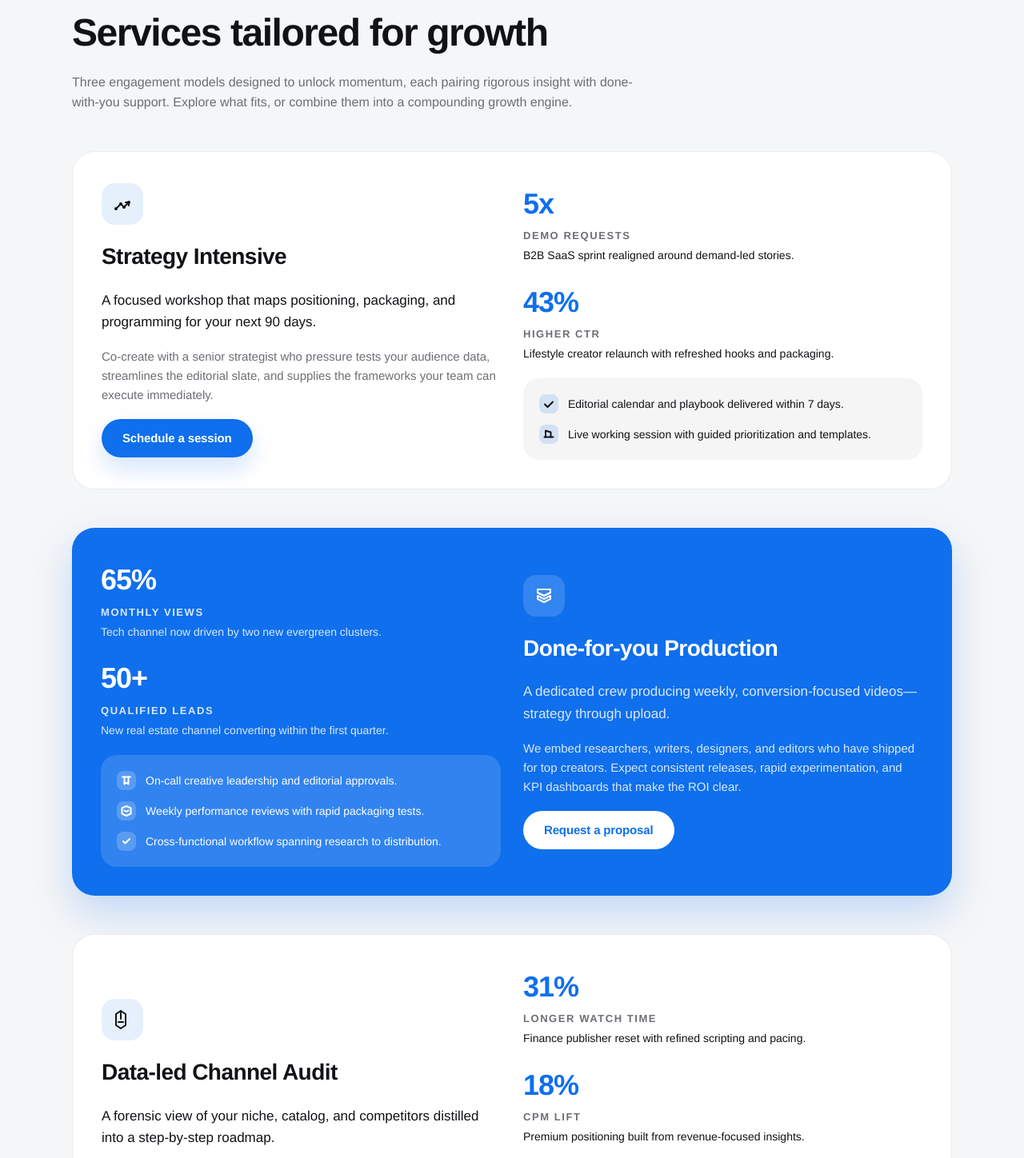
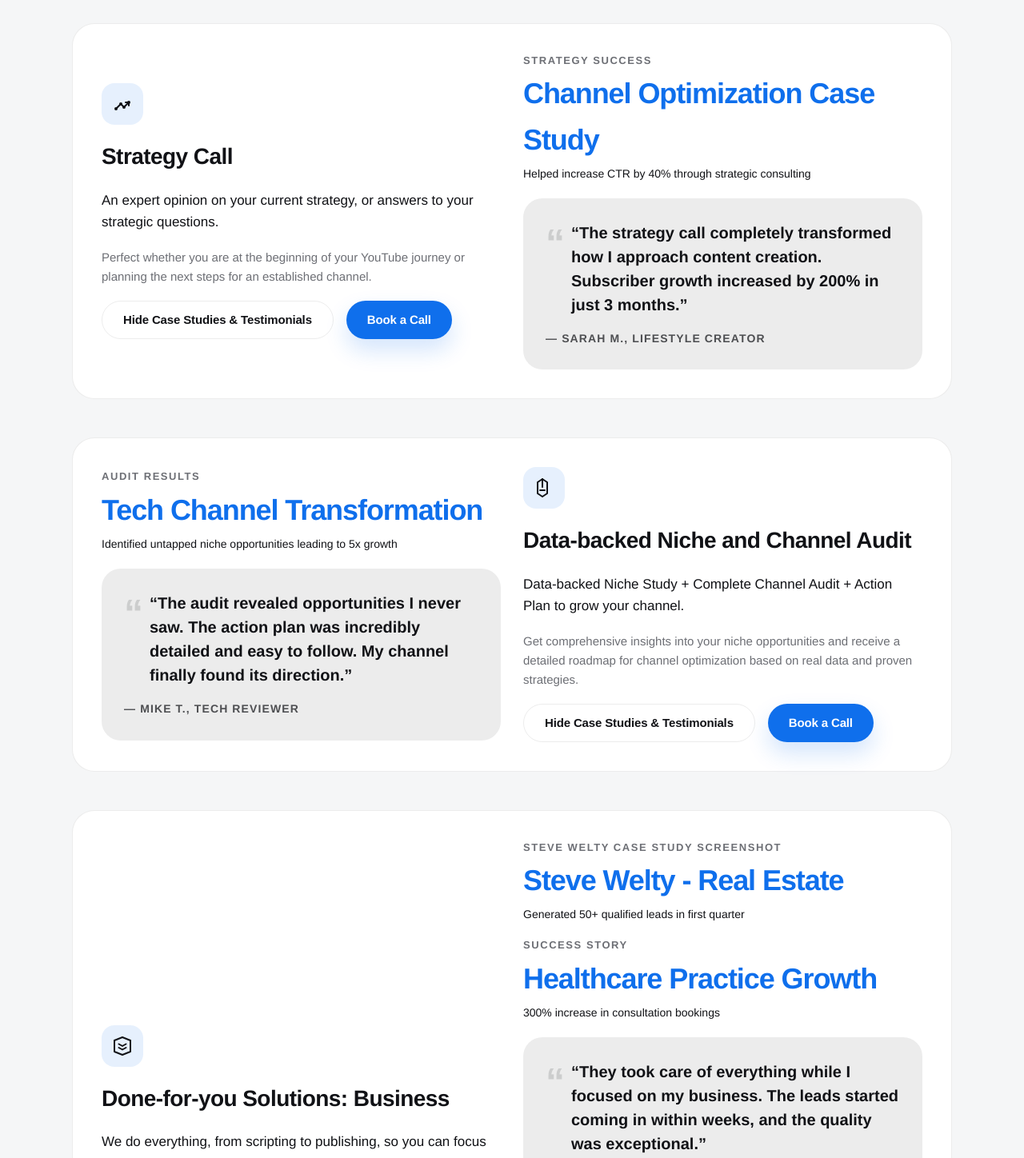
Before and after one commit to iliawerner/Simpler-Videos, a plain HTML site: page index.html in a window 1280 px wide. Shown: the part 750-2198 px from the top of the page at 80% size. Drawn offline with Linux system fonts and the light colour scheme.

Commit message:
Update hero and services copy

```diff
--- a/index.html
+++ b/index.html
@@ -96,32 +96,17 @@
         }
 
         .hero {
-            padding: 112px 0 96px;
+            padding: 132px 0 108px;
             display: grid;
-            gap: 32px;
+            gap: 36px;
             justify-items: start;
         }
 
-        .hero__eyebrow {
-            font-size: 15px;
-            font-weight: 600;
-            letter-spacing: 0.12em;
-            text-transform: uppercase;
-            color: var(--color-accent);
-        }
-
         .hero__title {
-            font-size: clamp(2.8rem, 6vw, 4rem);
+            font-size: clamp(3.5rem, 8vw, 5rem);
             font-weight: 700;
             letter-spacing: -0.04em;
             line-height: 1.08;
-            margin: 0;
-        }
-
-        .hero__description {
-            font-size: 17px;
-            max-width: 640px;
-            color: var(--color-muted);
             margin: 0;
         }
 
@@ -138,6 +123,18 @@
             cursor: pointer;
             text-decoration: none;
             transition: transform 0.3s ease, box-shadow 0.3s ease, background 0.3s ease;
+        }
+
+        .button--ghost {
+            background: transparent;
+            color: var(--color-text);
+            border: 1px solid var(--color-border);
+        }
+
+        .button--ghost:hover,
+        .button--ghost:focus-visible {
+            background: rgba(15, 111, 236, 0.08);
+            color: var(--color-text);
         }
 
         .button--primary {
@@ -569,19 +566,17 @@
 
     <main id="top">
         <section class="hero container fade-block" aria-labelledby="hero-title">
-            <span class="hero__eyebrow">Trusted growth partners</span>
-            <h1 class="hero__title" id="hero-title">YouTube business solutions built to convert</h1>
-            <p class="hero__description">A senior team of strategists, analysts, and producers who have grown channels across entertainment, real estate, healthcare, and finance. We design every video to win attention and deliver measurable revenue.</p>
+            <h1 class="hero__title" id="hero-title">YouTube business solutions, from industry veterans.</h1>
             <a class="button button--primary" href="https://calendly.com/your-link" target="_blank" rel="noopener">Book a discovery call</a>
         </section>
 
         <section class="section fade-block" id="services" aria-labelledby="services-title">
             <div class="container">
                 <div class="section__header">
-                    <h2 class="section__title" id="services-title">Services tailored for growth</h2>
-                    <p class="section__description">Three engagement models designed to unlock momentum, each pairing rigorous insight with done-with-you support. Explore what fits, or combine them into a compounding growth engine.</p>
+                    <h2 class="section__title" id="services-title">Solutions for your growth.</h2>
                 </div>
                 <div class="services-layout">
+
                     <article class="service fade-block">
                         <div class="service__content">
                             <div class="service__icon" aria-hidden="true">
@@ -594,105 +589,25 @@
                                     <circle cx="22" cy="12" r="2" fill="currentColor"/>
                                 </svg>
                             </div>
-                            <h3 class="service__title">Strategy Intensive</h3>
-                            <p class="service__lead">A focused workshop that maps positioning, packaging, and programming for your next 90 days.</p>
-                            <p class="service__body">Co-create with a senior strategist who pressure tests your audience data, streamlines the editorial slate, and supplies the frameworks your team can execute immediately.</p>
+                            <h3 class="service__title">Strategy Call</h3>
+                            <p class="service__lead">An expert opinion on your current strategy, or answers to your strategic questions.</p>
+                            <p class="service__body">Perfect whether you are at the beginning of your YouTube journey or planning the next steps for an established channel.</p>
                             <div class="service__actions">
-                                <a class="button button--primary" href="https://calendly.com/your-link" target="_blank" rel="noopener">Schedule a session</a>
+                                <button class="button button--ghost" type="button">Hide Case Studies &amp; Testimonials</button>
+                                <a class="button button--primary" href="https://calendly.com/your-link" target="_blank" rel="noopener">Book a Call</a>
                             </div>
                         </div>
                         <div class="service__visual">
                             <div class="service__metrics">
                                 <div class="metric">
-                                    <span class="metric__value">5x</span>
-                                    <span class="metric__label">Demo requests</span>
-                                    <span class="metric__context">B2B SaaS sprint realigned around demand-led stories.</span>
-                                </div>
-                                <div class="metric">
-                                    <span class="metric__value">43%</span>
-                                    <span class="metric__label">Higher CTR</span>
-                                    <span class="metric__context">Lifestyle creator relaunch with refreshed hooks and packaging.</span>
+                                    <span class="metric__label">Strategy Success</span>
+                                    <span class="metric__value">Channel Optimization Case Study</span>
+                                    <span class="metric__context">Helped increase CTR by 40% through strategic consulting</span>
                                 </div>
                             </div>
-                            <div class="visual-card">
-                                <div class="visual-card__item">
-                                    <div class="visual-card__icon" aria-hidden="true">
-                                        <svg width="16" height="16" viewBox="0 0 16 16" fill="none" xmlns="http://www.w3.org/2000/svg">
-                                            <path d="M3 8.5L6.5 12L13 5.5" stroke="currentColor" stroke-width="2" stroke-linecap="round" stroke-linejoin="round"/>
-                                        </svg>
-                                    </div>
-                                    <p class="visual-card__text">Editorial calendar and playbook delivered within 7 days.</p>
-                                </div>
-                                <div class="visual-card__item">
-                                    <div class="visual-card__icon" aria-hidden="true">
-                                        <svg width="16" height="16" viewBox="0 0 16 16" fill="none" xmlns="http://www.w3.org/2000/svg">
-                                            <path d="M2.5 11.5H13.5" stroke="currentColor" stroke-width="2" stroke-linecap="round"/>
-                                            <path d="M4 11.5V3.5L10.5 5.5V11.5" stroke="currentColor" stroke-width="2" stroke-linecap="round" stroke-linejoin="round"/>
-                                        </svg>
-                                    </div>
-                                    <p class="visual-card__text">Live working session with guided prioritization and templates.</p>
-                                </div>
-                            </div>
-                        </div>
-                    </article>
-
-                    <article class="service service--feature fade-block">
-                        <span class="service__badge">Most popular</span>
-                        <div class="service__content">
-                            <div class="service__icon" aria-hidden="true">
-                                <svg width="28" height="28" viewBox="0 0 28 28" fill="none" xmlns="http://www.w3.org/2000/svg">
-                                    <path d="M6 6H22V10L14 14L6 10V6Z" stroke="currentColor" stroke-width="2" stroke-linejoin="round"/>
-                                    <path d="M6 10L14 14L22 10" stroke="currentColor" stroke-width="2" stroke-linecap="round" stroke-linejoin="round"/>
-                                    <path d="M6 14L14 18L22 14V18L14 22L6 18V14Z" stroke="currentColor" stroke-width="2" stroke-linejoin="round"/>
-                                </svg>
-                            </div>
-                            <h3 class="service__title">Done-for-you Production</h3>
-                            <p class="service__lead">A dedicated crew producing weekly, conversion-focused videos—strategy through upload.</p>
-                            <p class="service__body">We embed researchers, writers, designers, and editors who have shipped for top creators. Expect consistent releases, rapid experimentation, and KPI dashboards that make the ROI clear.</p>
-                            <div class="service__actions">
-                                <a class="button button--primary" href="mailto:hello@simplervideos.com">Request a proposal</a>
-                            </div>
-                        </div>
-                        <div class="service__visual">
-                            <div class="service__metrics">
-                                <div class="metric">
-                                    <span class="metric__value">65%</span>
-                                    <span class="metric__label">Monthly views</span>
-                                    <span class="metric__context">Tech channel now driven by two new evergreen clusters.</span>
-                                </div>
-                                <div class="metric">
-                                    <span class="metric__value">50+</span>
-                                    <span class="metric__label">Qualified leads</span>
-                                    <span class="metric__context">New real estate channel converting within the first quarter.</span>
-                                </div>
-                            </div>
-                            <div class="visual-card visual-card--light">
-                                <div class="visual-card__item">
-                                    <div class="visual-card__icon" aria-hidden="true">
-                                        <svg width="16" height="16" viewBox="0 0 16 16" fill="none" xmlns="http://www.w3.org/2000/svg">
-                                            <path d="M3 3.5H13" stroke="currentColor" stroke-width="2" stroke-linecap="round"/>
-                                            <path d="M5.5 3.5V12.5L8 10.5L10.5 12.5V3.5" stroke="currentColor" stroke-width="2" stroke-linecap="round" stroke-linejoin="round"/>
-                                        </svg>
-                                    </div>
-                                    <p class="visual-card__text">On-call creative leadership and editorial approvals.</p>
-                                </div>
-                                <div class="visual-card__item">
-                                    <div class="visual-card__icon" aria-hidden="true">
-                                        <svg width="16" height="16" viewBox="0 0 16 16" fill="none" xmlns="http://www.w3.org/2000/svg">
-                                            <path d="M2.5 4.5L8 2L13.5 4.5V11.5L8 14L2.5 11.5V4.5Z" stroke="currentColor" stroke-width="2" stroke-linejoin="round"/>
-                                            <path d="M5.5 7.5L8 9L10.5 7.5" stroke="currentColor" stroke-width="2" stroke-linecap="round" stroke-linejoin="round"/>
-                                        </svg>
-                                    </div>
-                                    <p class="visual-card__text">Weekly performance reviews with rapid packaging tests.</p>
-                                </div>
-                                <div class="visual-card__item">
-                                    <div class="visual-card__icon" aria-hidden="true">
-                                        <svg width="16" height="16" viewBox="0 0 16 16" fill="none" xmlns="http://www.w3.org/2000/svg">
-                                            <path d="M4 8L6.5 10.5L12 5" stroke="currentColor" stroke-width="2" stroke-linecap="round" stroke-linejoin="round"/>
-                                        </svg>
-                                    </div>
-                                    <p class="visual-card__text">Cross-functional workflow spanning research to distribution.</p>
-                                </div>
+                            <div class="testimonial-block">
+                                <p class="testimonial-block__quote">“The strategy call completely transformed how I approach content creation. Subscriber growth increased by 200% in just 3 months.”</p>
+                                <p class="testimonial-block__author">— Sarah M., Lifestyle Creator</p>
                             </div>
                         </div>
                     </article>
@@ -706,29 +621,70 @@
                                     <path d="M9 17H15" stroke="currentColor" stroke-width="2" stroke-linecap="round"/>
                                 </svg>
                             </div>
-                            <h3 class="service__title">Data-led Channel Audit</h3>
-                            <p class="service__lead">A forensic view of your niche, catalog, and competitors distilled into a step-by-step roadmap.</p>
-                            <p class="service__body">We combine keyword demand, retention curves, thumbnail diagnostics, and creative pattern analysis. Receive a segmented dashboard, prioritized experiments, and a packaging system your team can scale.</p>
+                            <h3 class="service__title">Data-backed Niche and Channel Audit</h3>
+                            <p class="service__lead">Data-backed Niche Study + Complete Channel Audit + Action Plan to grow your channel.</p>
+                            <p class="service__body">Get comprehensive insights into your niche opportunities and receive a detailed roadmap for channel optimization based on real data and proven strategies.</p>
                             <div class="service__actions">
-                                <a class="button button--primary" href="https://calendly.com/your-link" target="_blank" rel="noopener">Book a walkthrough</a>
+                                <button class="button button--ghost" type="button">Hide Case Studies &amp; Testimonials</button>
+                                <a class="button button--primary" href="https://calendly.com/your-link" target="_blank" rel="noopener">Book a Call</a>
                             </div>
                         </div>
                         <div class="service__visual">
                             <div class="service__metrics">
                                 <div class="metric">
-                                    <span class="metric__value">31%</span>
-                                    <span class="metric__label">Longer watch time</span>
-                                    <span class="metric__context">Finance publisher reset with refined scripting and pacing.</span>
-                                </div>
-                                <div class="metric">
-                                    <span class="metric__value">18%</span>
-                                    <span class="metric__label">CPM lift</span>
-                                    <span class="metric__context">Premium positioning built from revenue-focused insights.</span>
+                                    <span class="metric__label">Audit Results</span>
+                                    <span class="metric__value">Tech Channel Transformation</span>
+                                    <span class="metric__context">Identified untapped niche opportunities leading to 5x growth</span>
                                 </div>
                             </div>
                             <div class="testimonial-block">
-                                <p class="testimonial-block__quote">The audit exposed exactly where we were leaving growth on the table and how to capture it.</p>
-                                <p class="testimonial-block__author">Head of Growth · Series B fintech</p>
+                                <p class="testimonial-block__quote">“The audit revealed opportunities I never saw. The action plan was incredibly detailed and easy to follow. My channel finally found its direction.”</p>
+                                <p class="testimonial-block__author">— Mike T., Tech Reviewer</p>
+                            </div>
+                        </div>
+                    </article>
+
+                    <article class="service fade-block">
+                        <div class="service__content">
+                            <div class="service__icon" aria-hidden="true">
+                                <svg width="28" height="28" viewBox="0 0 28 28" fill="none" xmlns="http://www.w3.org/2000/svg">
+                                    <path d="M4 7L14 3L24 7V21L14 25L4 21V7Z" stroke="currentColor" stroke-width="2" stroke-linejoin="round"/>
+                                    <path d="M9.5 11.5L14 14L18.5 11.5" stroke="currentColor" stroke-width="2" stroke-linecap="round" stroke-linejoin="round"/>
+                                    <path d="M9.5 16L14 18.5L18.5 16" stroke="currentColor" stroke-width="2" stroke-linecap="round" stroke-linejoin="round"/>
+                                </svg>
+                            </div>
+                            <h3 class="service__title">Done-for-you Solutions: Business</h3>
+                            <p class="service__lead">We do everything, from scripting to publishing, so you can focus on shooting content. No fluff, just leads.</p>
+                            <p class="service__body">This solution gives you back your time while we use our expertise—honed across 80+ businesses in Real Estate, Healthcare, and Finance—to attract leads and grow your business.</p>
+                            <div class="service__actions">
+                                <button class="button button--ghost" type="button">Hide Case Studies &amp; Testimonials</button>
+                                <a class="button button--primary" href="https://calendly.com/your-link" target="_blank" rel="noopener">Book a Call</a>
+                            </div>
+                        </div>
+                        <div class="service__visual">
+                            <div class="service__metrics">
+                                <div class="metric">
+                                    <span class="metric__label">Steve Welty Case Study Screenshot</span>
+                                    <span class="metric__value">Steve Welty - Real Estate</span>
+                                    <span class="metric__context">Generated 50+ qualified leads in first quarter</span>
+                                </div>
+                                <div class="metric">
+                                    <span class="metric__label">Success Story</span>
+                                    <span class="metric__value">Healthcare Practice Growth</span>
+                                    <span class="metric__context">300% increase in consultation bookings</span>
+                                </div>
+                            </div>
+                            <div class="testimonial-block">
+                                <p class="testimonial-block__quote">“They took care of everything while I focused on my business. The leads started coming in within weeks, and the quality was exceptional.”</p>
+                                <p class="testimonial-block__author">— Dr. Jennifer K., Healthcare</p>
+                            </div>
+                            <div class="testimonial-block">
+                                <p class="testimonial-block__quote">“Best investment I've made for my business. Their team understands what works and delivers results consistently.”</p>
+                                <p class="testimonial-block__author">— Robert L., Financial Advisor</p>
+                            </div>
+                            <div class="visual-card visual-card--light">
+                                <p class="visual-card__text">Content Strategy for Entertainment Channels</p>
+                                <p class="visual-card__text">Get access to the experts behind Mr Beast, FaZe Rug and many other platform-defining channels. Get in touch for more.</p>
                             </div>
                         </div>
                     </article>
@@ -739,15 +695,15 @@
         <section class="section about fade-block" id="about" aria-labelledby="about-title">
             <div class="container">
                 <div class="section__header">
-                    <h2 class="section__title" id="about-title">About our collective</h2>
-                    <p class="section__description">A network of senior operators who have scaled flagship channels and franchises that defined categories.</p>
+                    <h2 class="section__title" id="about-title">About</h2>
                 </div>
                 <div class="about__content">
-                    <div class="about__image" aria-hidden="true">Team</div>
+                    <div class="about__image" aria-hidden="true">Profile Photo</div>
                     <div class="about__text">
-                        <p>For over a decade we have designed YouTube ecosystems for global brands and breakout creators. Simpler Videos exists to bring that experience to teams ready for their next stage of growth.</p>
-                        <p>Our strategists have led launches for <strong>Warner Bros</strong>, <strong>Adult Swim</strong>, and <strong>Cartoon Network</strong>, driving over one billion monthly views. The same minds shaped the success of franchises like <strong>Adventure Time</strong>, <strong>Rick and Morty</strong>, and <strong>Teletubbies</strong>.</p>
-                        <p>When you partner with us, you gain a tailored roster of researchers, writers, designers, and editors matched to your industry. We operate as an embedded growth team focused on measurable outcomes.</p>
+
+                        <p>For over a decade, I've been the strategic mind behind the YouTube success of some of the world's most iconic brands. My passion is helping creators and companies achieve their most ambitious goals on the platform.</p>
+                        <p>My journey has given me the privilege of shaping the YouTube strategy for giants like Warner Bros., Adult Swim, and Cartoon Network, contributing to a platform that generated over one billion monthly views. I've worked directly on generation-defining shows, from the magic of Adventure Time and Teletubbies to the cultural phenomenon of Rick &amp; Morty.</p>
+                        <p>I started Simpler Videos to bring that top-tier industry experience directly to you. Our solutions are fulfilled by a network of elite talent, ensuring that every aspect of your channel—from strategy to design—is handled with the expertise it deserves.</p>
                     </div>
                 </div>
             </div>
```
